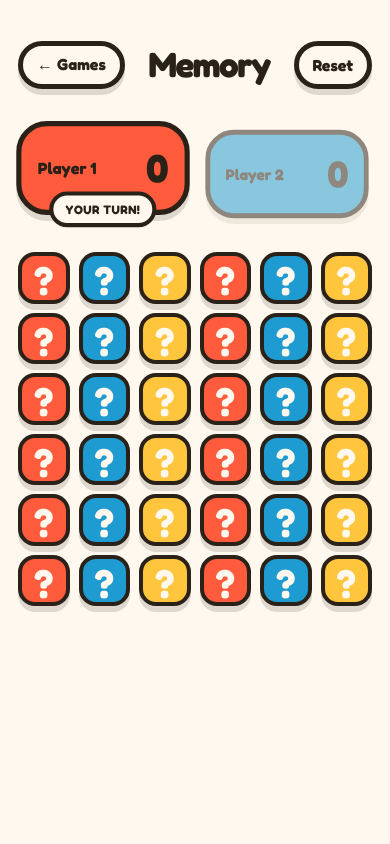
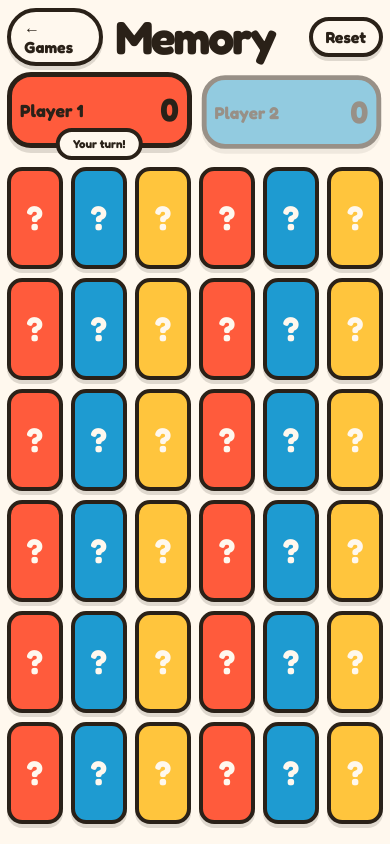
Before and after one commit to josdic1/together-games, a React (Vite) app: page /games/memory in a window 390 px wide. Built offline with nearby package versions, Linux system fonts and the light colour scheme.

Commit message:
Fix Memory to fit one viewport

```diff
--- a/src/games/memory/MemoryPage.css
+++ b/src/games/memory/MemoryPage.css
@@ -1,43 +1,56 @@
 .memory-game {
-  width: min(100%, 1180px);
+  width: min(100%, 1120px);
+  height: 100dvh;
+  max-height: 100dvh;
+
   margin: 0 auto;
-  padding: 40px 60px 72px;
+  padding: 8px 20px 12px;
+
+  display: grid;
+  grid-template-rows:
+    auto
+    auto
+    minmax(0, 1fr)
+    auto;
+
+  gap: 8px;
+
+  overflow: hidden;
 }
 
-/* ── TOP BAR ─────────────────────────────────────── */
+/* ── TOP ───────────────────────────────────────── */
 
 .memory-topbar {
-  min-height: 74px;
-  margin-bottom: 26px;
-
   display: grid;
   grid-template-columns: 1fr auto 1fr;
   align-items: center;
-  gap: 24px;
+  gap: 12px;
 }
 
 .memory-topbar h1 {
   margin: 0;
 
-  font-size: clamp(3rem, 6vw, 5rem);
-  line-height: 0.9;
-  letter-spacing: -0.04em;
+  font-size: clamp(2.5rem, 5.5vh, 4.4rem);
+  line-height: 0.88;
+  letter-spacing: -0.045em;
+
   text-align: center;
 }
 
 .memory-home,
 .memory-reset {
   width: fit-content;
-  min-height: 54px;
-  padding: 10px 20px;
+  min-height: 40px;
 
-  border: 5px solid var(--ink);
+  padding: 5px 13px;
+
+  border: 4px solid var(--ink);
   border-radius: 999px;
 
   background: var(--paper);
   color: var(--ink);
 
-  box-shadow: var(--paper-shadow);
+  box-shadow: 0 4px 0 rgb(42 33 24 / 15%);
 
   text-decoration: none;
   cursor: pointer;
@@ -53,38 +66,39 @@
 
 .memory-home:active,
 .memory-reset:active {
-  transform: translateY(6px);
+  transform: translateY(4px);
   box-shadow: none;
 }
 
-/* ── PLAYERS / TURN ──────────────────────────────── */
+/* ── PLAYERS ───────────────────────────────────── */
 
 .memory-players {
-  margin: 0 auto 36px;
+  width: 100%;
 
   display: grid;
   grid-template-columns: 1fr 1fr;
-  gap: 40px;
+
+  gap: 16px;
 }
 
 .memory-player {
   position: relative;
 
-  min-height: 112px;
-  padding: 18px 28px;
+  min-height: 76px;
+  padding: 10px 22px;
 
-  display: grid;
-  grid-template-columns: 1fr auto;
+  display: flex;
   align-items: center;
+  justify-content: space-between;
 
   border: 5px solid var(--ink);
-  border-radius: 30px;
+  border-radius: 24px;
 
-  box-shadow: var(--paper-shadow);
+  box-shadow: 0 5px 0 rgb(42 33 24 / 15%);
 
   transition:
-    transform 160ms cubic-bezier(.2, 1.6, .4, 1),
-    opacity 160ms ease;
+    opacity 120ms linear,
+    transform 120ms cubic-bezier(.2, 1.5, .4, 1);
 }
 
 .memory-player--one {
@@ -96,74 +110,94 @@
 }
 
 .memory-player:not(.is-active) {
-  opacity: 0.52;
-  transform: scale(0.96);
+  opacity: 0.48;
+  transform: scale(0.97);
 }
 
 .memory-player.is-active {
-  transform: translateY(-6px) scale(1.02);
+  transform: translateY(-2px);
 }
 
 .memory-player-label {
-  font-size: clamp(1.35rem, 2.5vw, 2rem);
+  font-size: clamp(1.1rem, 2.5vw, 1.7rem);
 }
 
-.memory-player strong {
-  font-size: clamp(2.8rem, 5vw, 4.5rem);
+.memory-player > strong {
+  font-size: clamp(2rem, 4vw, 3rem);
   line-height: 1;
 }
 
 .memory-turn-label {
   position: absolute;
+
   left: 50%;
-  bottom: -20px;
+  bottom: -17px;
 
-  padding: 8px 20px;
+  padding: 5px 13px;
 
-  border: 5px solid var(--ink);
+  border: 4px solid var(--ink);
   border-radius: 999px;
 
   background: var(--paper);
-  color: var(--ink);
 
+  font-size: 0.72rem;
   white-space: nowrap;
 
   transform: translateX(-50%);
-
-  font-size: 1rem;
-  text-transform: uppercase;
-  letter-spacing: 0.04em;
 }
 
-/* ── BOARD ───────────────────────────────────────── */
+/* ── 6 × 6 BOARD ───────────────────────────────── */
+
+/*
+ * Critical rule:
+ * size from the AVAILABLE VERTICAL SPACE,
+ * not from the wide desktop width.
+ */
 
 .memory-board {
+  align-self: stretch;
+  justify-self: center;
+
+  min-width: 0;
+  min-height: 0;
+
+  height: 100%;
+  aspect-ratio: 1;
+
+  width: auto;
+  max-width: 100%;
+
+  padding-top: 9px;
+
   display: grid;
-  grid-template-columns: repeat(6, 1fr);
-  gap: 18px;
+  grid-template-columns: repeat(6, minmax(0, 1fr));
+  grid-template-rows: repeat(6, minmax(0, 1fr));
+
+  gap: clamp(5px, 1vh, 11px);
 }
 
+/* CARDS */
+
 .memory-card {
-  position: relative;
+  min-width: 0;
+  min-height: 0;
 
-  width: 100%;
-  aspect-ratio: 1;
-
-  overflow: hidden;
-  padding: 8px;
+  padding: 4px;
 
   display: grid;
   place-items: center;
 
-  border: 5px solid var(--ink);
-  border-radius: 26px;
+  overflow: hidden;
+
+  border: 4px solid var(--ink);
+  border-radius: clamp(11px, 1.8vh, 19px);
 
   background: var(--tomato);
-  color: var(--paper);
 
-  box-shadow: var(--paper-shadow);
+  box-shadow: 0 4px 0 rgb(42 33 24 / 15%);
 
   cursor: pointer;
+  touch-action: manipulation;
 }
 
 .memory-card:nth-child(3n + 2) {
@@ -175,134 +209,145 @@
 }
 
 .memory-card:active {
-  transform: translateY(6px) scale(0.94);
+  transform: translateY(3px) scale(0.96);
   box-shadow: none;
 }
 
-.memory-card-back {
-  display: grid;
-  place-items: center;
-
-  font-size: clamp(2.5rem, 5vw, 4rem);
-  line-height: 1;
+.memory-card.visible {
+  background: var(--paper);
 }
 
-/* Character side */
+.memory-card img {
+  width: auto;
+  height: auto;
 
-.memory-card.visible {
-  background: var(--paper);
-  color: var(--ink);
-}
-
-.memory-card.visible img {
-  width: 92%;
-  height: 92%;
+  max-width: 88%;
+  max-height: 88%;
 
   display: block;
 
   object-fit: contain;
-  object-position: center;
 
   user-select: none;
   pointer-events: none;
 }
 
-/* ── GAME OVER ───────────────────────────────────── */
+.memory-card-back {
+  font-size: clamp(1.4rem, 4vh, 2.7rem);
+  line-height: 1;
+
+  color: var(--paper);
+}
+
+/* ── GAME OVER ─────────────────────────────────── */
 
 .memory-game-over {
-  margin-top: 40px;
-  padding: 32px;
+  margin: 0;
 
-  border: 5px solid var(--ink);
-  border-radius: 32px;
-
-  background: var(--sun);
-
-  box-shadow: var(--paper-shadow);
+  display: flex;
+  align-items: center;
+  justify-content: center;
+  gap: 12px;
 
   text-align: center;
 }
 
 .memory-game-over h2 {
-  margin: 0 0 24px;
+  margin: 0;
 
-  font-size: clamp(2rem, 5vw, 3.5rem);
+  font-size: 1rem;
 }
 
 .memory-game-over button {
-  min-height: 72px;
-  padding: 14px 30px;
+  padding: 6px 16px;
 
-  border: 5px solid var(--ink);
+  border: 4px solid var(--ink);
   border-radius: 999px;
 
-  background: var(--paper);
+  background: var(--sun);
   color: var(--ink);
 
-  box-shadow: var(--paper-shadow);
+  box-shadow: 0 4px 0 rgb(42 33 24 / 15%);
 
   cursor: pointer;
 }
 
-.memory-game-over button:active {
-  transform: translateY(6px);
-  box-shadow: none;
-}
+/* ── SHORT VIEWPORTS ───────────────────────────── */
 
-/* ── SMALL SCREENS ───────────────────────────────── */
+@media (max-height: 760px) {
+  .memory-game {
+    padding-top: 5px;
+    padding-bottom: 7px;
 
-@media (max-width: 760px) {
-  .memory-game {
-    padding: 28px 18px 48px;
-  }
-
-  .memory-topbar {
-    grid-template-columns: auto 1fr auto;
-    gap: 10px;
+    gap: 5px;
   }
 
   .memory-topbar h1 {
-    font-size: clamp(2rem, 9vw, 3.5rem);
+    font-size: 2.3rem;
   }
 
   .memory-home,
   .memory-reset {
-    min-height: 48px;
-    padding: 8px 14px;
-  }
+    min-height: 34px;
+    padding: 4px 10px;
 
-  .memory-players {
-    gap: 14px;
-    margin-bottom: 32px;
+    font-size: 0.68rem;
   }
 
   .memory-player {
-    min-height: 92px;
-    padding: 14px 16px;
+    min-height: 58px;
+    padding: 6px 16px;
+
+    border-width: 4px;
   }
 
   .memory-player-label {
     font-size: 1rem;
   }
 
-  .memory-player strong {
-    font-size: 2.4rem;
+  .memory-player > strong {
+    font-size: 1.8rem;
   }
 
   .memory-turn-label {
-    bottom: -17px;
-    padding: 6px 12px;
-    border-width: 4px;
-    font-size: 0.75rem;
+    bottom: -13px;
+
+    padding: 3px 9px;
+
+    border-width: 3px;
+
+    font-size: 0.58rem;
   }
 
   .memory-board {
-    gap: 9px;
+    padding-top: 7px;
   }
 
   .memory-card {
-    padding: 4px;
-    border-width: 4px;
-    border-radius: 17px;
+    border-width: 3px;
   }
 }
+
+/* ── NARROW SCREENS ────────────────────────────── */
+
+@media (max-width: 700px) {
+  .memory-game {
+    padding-left: 7px;
+    padding-right: 7px;
+  }
+
+  .memory-players {
+    gap: 7px;
+  }
+
+  .memory-player {
+    padding-left: 8px;
+    padding-right: 8px;
+  }
+
+  .memory-board {
+    width: 100%;
+    height: auto;
+    max-height: 100%;
+  }
+}
```
